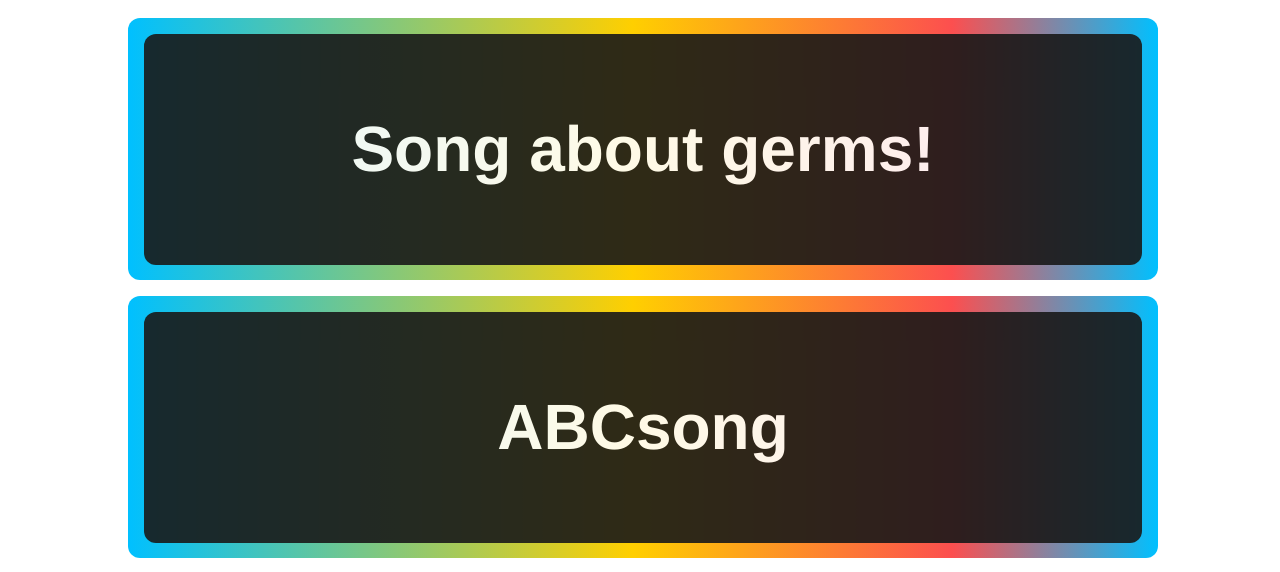
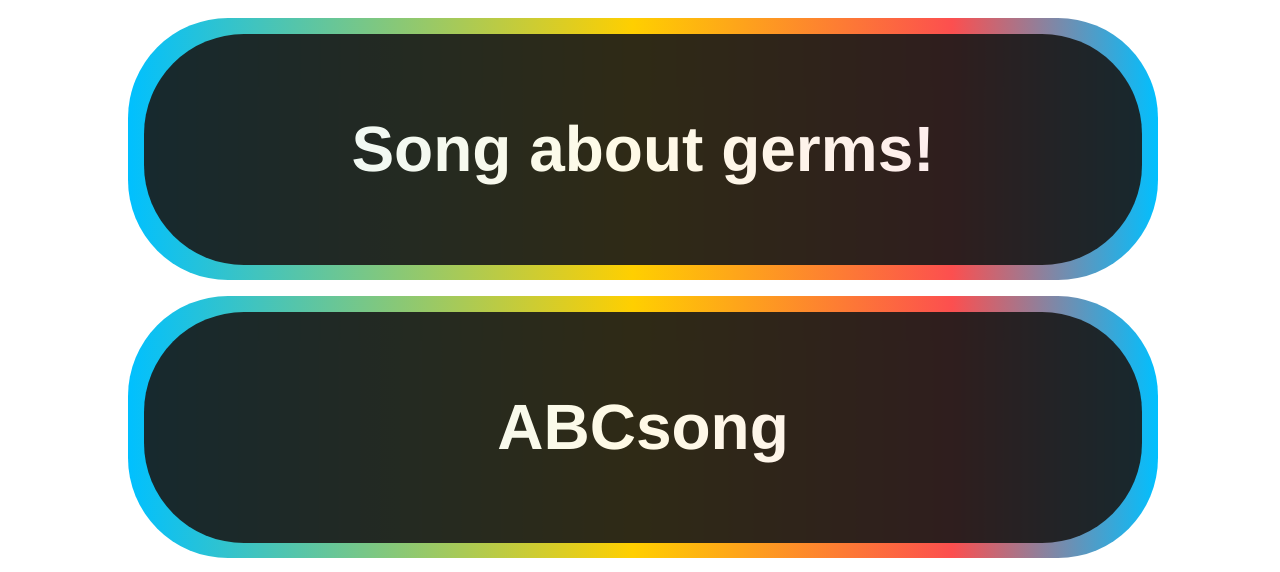
Before and after one commit to ruiz-stef/ruiz-stef.github.io, a plain HTML site: page updating.html in a window 1280 px wide. Shown: the part 168-740 px from the top of the page. Drawn offline with Linux system fonts and the light colour scheme.

Commit message:
Update updating.html

```diff
--- a/updating.html
+++ b/updating.html
@@ -20,7 +20,7 @@ a {
   width:calc(80vw + 6px);
   height:calc(20vw + 6px);
   background-image: linear-gradient(90deg, #00C0FF 0%, #FFCF00 49%, #FC4F4F 80%, #00C0FF 100%);
-  border-radius:12px;
+  border-radius:100px;
   display:flex;
   align-items:center;
   justify-content:center;
@@ -33,7 +33,7 @@ a {
   content:attr(alt);
   width:78vw;
   height:18vw;
-  border-radius:12px;
+  border-radius:100px;
   background-color:#191919;
   display:flex;
   align-items:center;
```
